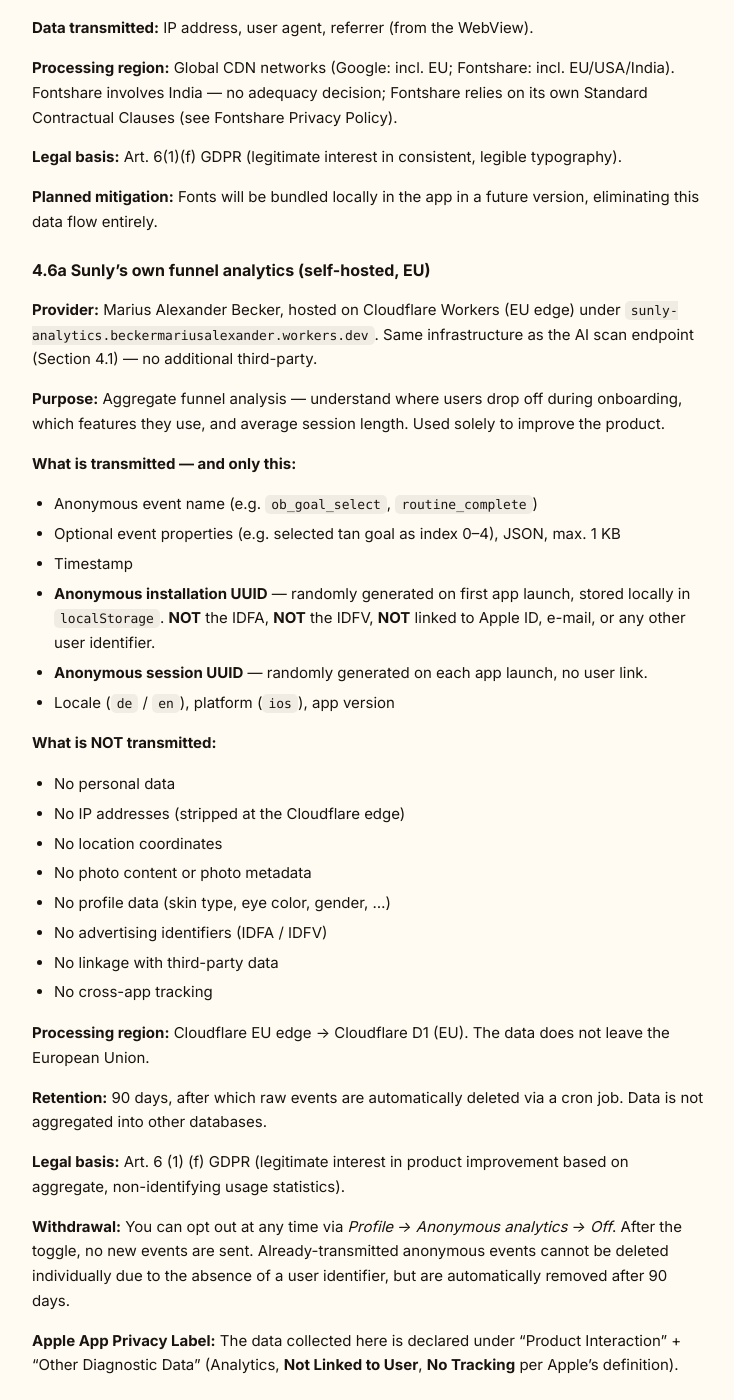
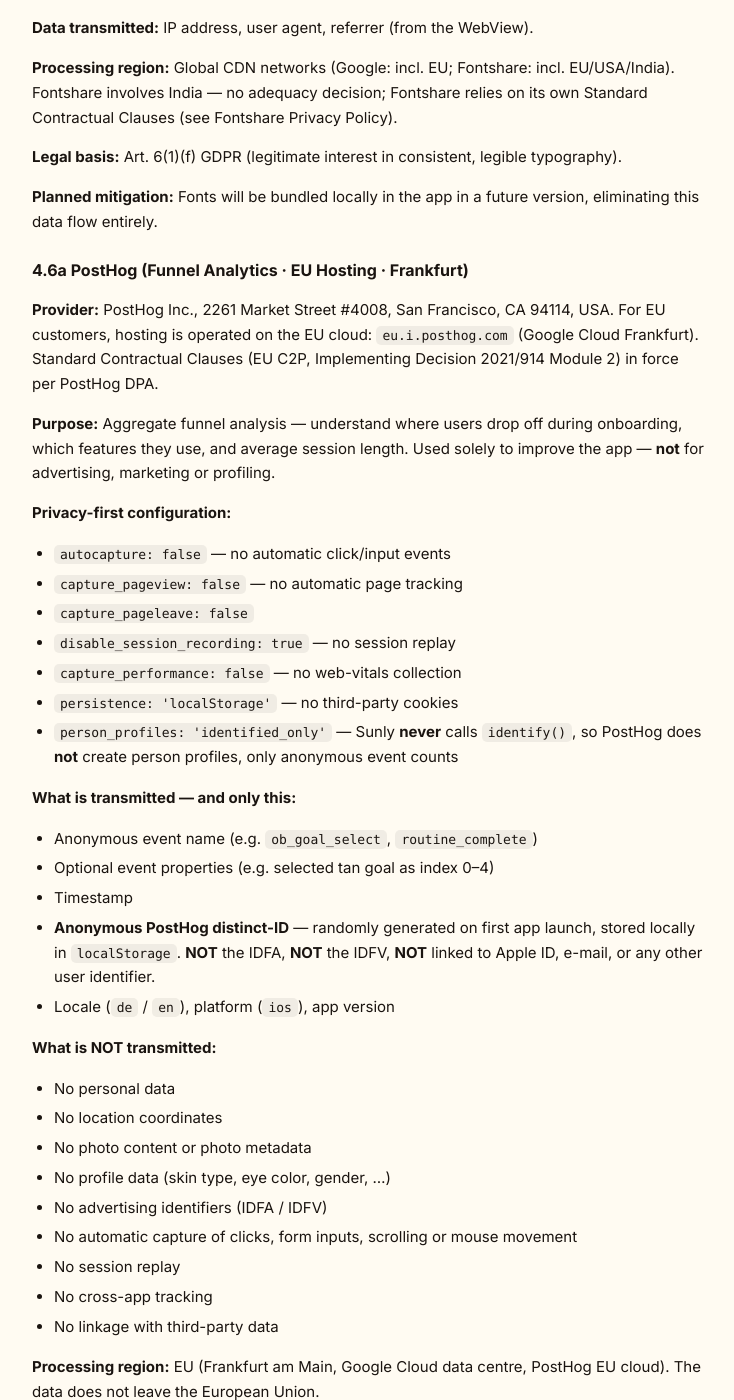
Before and after one commit to de34dm32ksm/sunly-legal, a Jekyll site: the page built from privacy-en.md, in a window 1280 px wide and 1400 px high, scrolled down 7380 px. Shown: the whole window, without its empty margins (272-1006 px from the left). Built offline with Jekyll 4.4.1, drawn with Linux system fonts in a browser that asks for light colours; some of the changed text lies outside the part shown.

Commit message:
docs: Privacy Policy 1.11 — 4.6a rewritten for PostHog EU
Switched analytics backend from self-hosted Cloudflare Worker to
PostHog Cloud EU (eu.i.posthog.com, Frankfurt, Google Cloud).

DE + EN section 4.6a rewritten with:
- Provider: PostHog Inc. + SCCs + DPA
- Region: EU Frankfurt
- Privacy-first config flags listed (autocapture/session-recording
  disabled, person_profiles:identified_only — no person objects
  because Sunly never calls identify())
- Explicit NOT-captured list (no advertising IDs, no cookies,
  no cross-app, no session replay)
- Retention: per PostHog tier (typically 1 year for events)
- Withdrawal: opt-out toggle disables loader on next launch +
  posthog.opt_out_capturing() immediately within current session

Apple Privacy Label declaration unchanged (Product Interaction +
Other Diagnostic Data, Not Linked, No Tracking).

```diff
--- a/privacy-en.md
+++ b/privacy-en.md
@@ -223,41 +223,53 @@ In both cases, **no user identifier** is transmitted — requests cannot be attr
 
 **Planned mitigation:** Fonts will be bundled locally in the app in a future version, eliminating this data flow entirely.
 
-### 4.6a Sunly's own funnel analytics (self-hosted, EU)
+### 4.6a PostHog (Funnel Analytics · EU Hosting · Frankfurt)
 
-**Provider:** Marius Alexander Becker, hosted on Cloudflare Workers (EU edge) under `sunly-analytics.beckermariusalexander.workers.dev`. Same infrastructure as the AI scan endpoint (Section 4.1) — no additional third-party.
+**Provider:** PostHog Inc., 2261 Market Street #4008, San Francisco, CA 94114, USA. For EU customers, hosting is operated on the EU cloud: `eu.i.posthog.com` (Google Cloud Frankfurt). Standard Contractual Clauses (EU C2P, Implementing Decision 2021/914 Module 2) in force per PostHog DPA.
 
-**Purpose:** Aggregate funnel analysis — understand where users drop off during onboarding, which features they use, and average session length. Used solely to improve the product.
+**Purpose:** Aggregate funnel analysis — understand where users drop off during onboarding, which features they use, and average session length. Used solely to improve the app — **not** for advertising, marketing or profiling.
+
+**Privacy-first configuration:**
+
+- `autocapture: false` — no automatic click/input events
+- `capture_pageview: false` — no automatic page tracking
+- `capture_pageleave: false`
+- `disable_session_recording: true` — no session replay
+- `capture_performance: false` — no web-vitals collection
+- `persistence: 'localStorage'` — no third-party cookies
+- `person_profiles: 'identified_only'` — Sunly **never** calls `identify()`, so PostHog does **not** create person profiles, only anonymous event counts
 
 **What is transmitted — and only this:**
 
 - Anonymous event name (e.g. `ob_goal_select`, `routine_complete`)
-- Optional event properties (e.g. selected tan goal as index 0–4), JSON, max. 1 KB
+- Optional event properties (e.g. selected tan goal as index 0–4)
 - Timestamp
-- **Anonymous installation UUID** — randomly generated on first app launch, stored locally in `localStorage`. **NOT** the IDFA, **NOT** the IDFV, **NOT** linked to Apple ID, e-mail, or any other user identifier.
-- **Anonymous session UUID** — randomly generated on each app launch, no user link.
+- **Anonymous PostHog distinct-ID** — randomly generated on first app launch, stored locally in `localStorage`. **NOT** the IDFA, **NOT** the IDFV, **NOT** linked to Apple ID, e-mail, or any other user identifier.
 - Locale (`de` / `en`), platform (`ios`), app version
 
 **What is NOT transmitted:**
 
 - No personal data
-- No IP addresses (stripped at the Cloudflare edge)
 - No location coordinates
 - No photo content or photo metadata
 - No profile data (skin type, eye color, gender, …)
 - No advertising identifiers (IDFA / IDFV)
+- No automatic capture of clicks, form inputs, scrolling or mouse movement
+- No session replay
+- No cross-app tracking
 - No linkage with third-party data
-- No cross-app tracking
 
-**Processing region:** Cloudflare EU edge → Cloudflare D1 (EU). The data does not leave the European Union.
+**Processing region:** EU (Frankfurt am Main, Google Cloud data centre, PostHog EU cloud). The data does not leave the European Union.
 
-**Retention:** 90 days, after which raw events are automatically deleted via a cron job. Data is not aggregated into other databases.
+**Retention:** Per PostHog Cloud standard retention for the tier in use. On the Free/Hobby tier typically 1 year for events. Aggregated statistics may be retained longer.
 
 **Legal basis:** Art. 6 (1) (f) GDPR (legitimate interest in product improvement based on aggregate, non-identifying usage statistics).
 
-**Withdrawal:** You can opt out at any time via *Profile → Anonymous analytics → Off*. After the toggle, no new events are sent. Already-transmitted anonymous events cannot be deleted individually due to the absence of a user identifier, but are automatically removed after 90 days.
+**Withdrawal:** You can opt out at any time via *Profile → Anonymous analytics → Off*. After the toggle, the PostHog loader is **no longer injected** on subsequent app launches and no request is sent to PostHog. Within the current session, Sunly additionally calls `posthog.opt_out_capturing()` to immediately suppress further transmission.
 
-**Apple App Privacy Label:** The data collected here is declared under "Product Interaction" + "Other Diagnostic Data" (Analytics, **Not Linked to User**, **No Tracking** per Apple's definition).
+**Contract documents:** PostHog Data Processing Addendum, EU Standard Contractual Clauses, Sub-Processor list — available at [posthog.com/handbook/company/security](https://posthog.com/handbook/company/security).
+
+**Apple App Privacy Label:** The data collected here is declared under "Product Interaction" + "Other Diagnostic Data" (Analytics, **Not Linked to User**, **No Tracking** per Apple's definition — no cross-app linkage, no data broker sharing, no advertising measurement).
 
 ### 4.6 OpenStreetMap Foundation (Reverse Geocoding)
 
```
Also changed, not shown: other parts of privacy-en.md (+1 -1 lines), privacy.md (+25 -13 lines).
